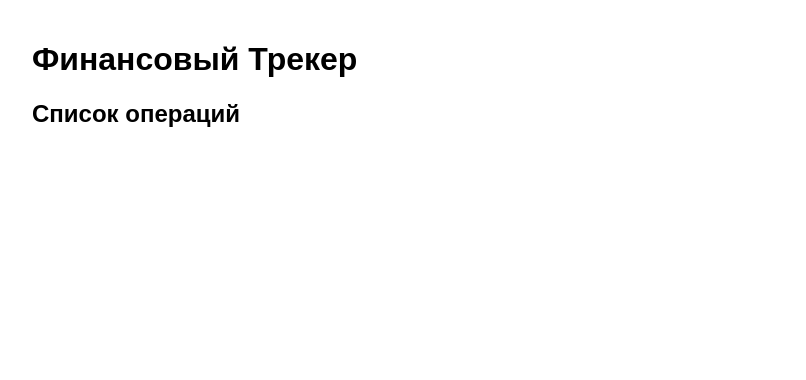
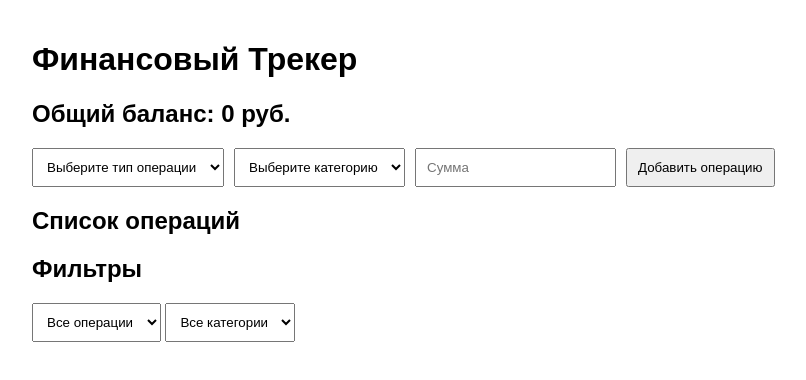
Before and after one commit to Ilnarey/woow, a plain HTML site: page index.html in a window 1280 px wide. Shown: the whole page, without its empty margins (208-1014 px from the left). Drawn offline with Linux system fonts and the light colour scheme; the site is published under a folder, as on GitHub Pages, so addresses that start at the root find nothing.

Commit message:
Update index.html

```diff
--- a/index.html
+++ b/index.html
@@ -27,6 +27,6 @@
 
     </div>
 
-    <script src="/main.js" type="module"></script>
+    <script src="main.js" type="module"></script>
 </body>
 </html>
```
